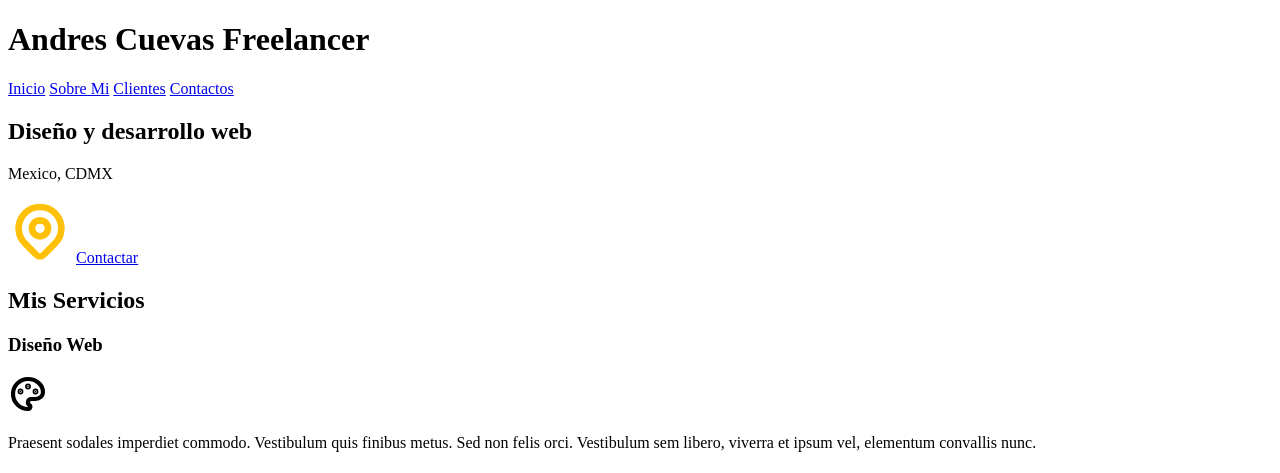
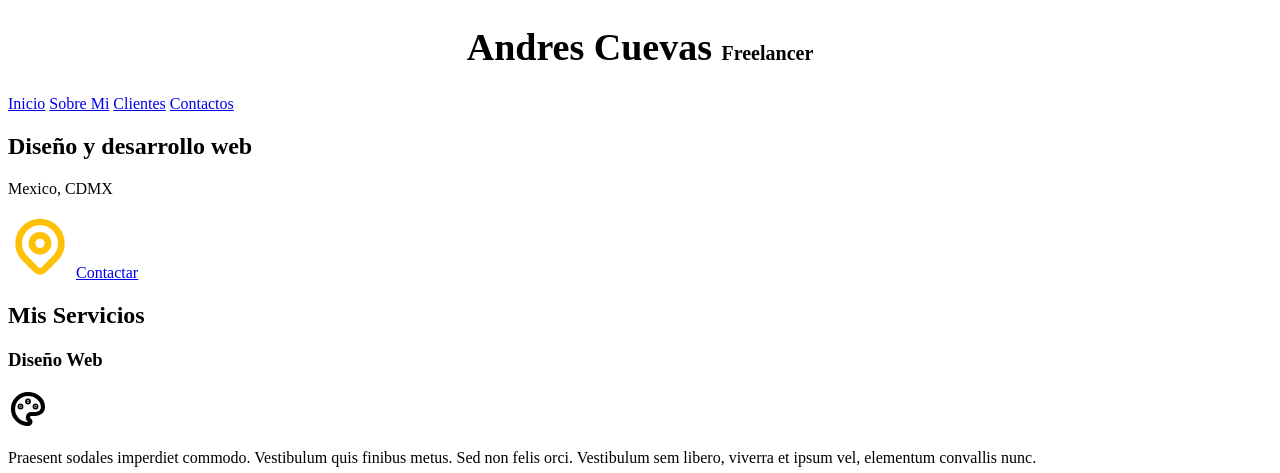
Before and after one commit to PsyACG49/freelancer, a plain HTML site: page index.html in a window 1280 px wide. Shown: the top 473 px of the page. Drawn offline with Linux system fonts and the light colour scheme.

Commit message:
iniciando estilos

```diff
--- a/index.html
+++ b/index.html
@@ -1,14 +1,18 @@
 <!DOCTYPE html>
 <html lang="en">
+
 <head>
     <meta charset="UTF-8">
     <meta http-equiv="X-UA-Compatible" content="IE=edge">
     <meta name="viewport" content="width=device-width, initial-scale=1.0">
     <title>Sitio Freelancer</title>
+    <link rel="preload" href="styles/style.css" as="style">
+    <link rel="stylesheet" href="styles/style.css">
 </head>
+
 <body>
     <header>
-        <h1>Andres Cuevas Freelancer</h1>
+        <h1>Andres Cuevas <span>Freelancer</span></h1>
     </header>
 
     <nav>
@@ -22,7 +26,8 @@
         <h2>Diseño y desarrollo web</h2>
         <p>Mexico, CDMX</p>
         <svg xmlns="http://www.w3.org/2000/svg" class="icon icon-tabler icon-tabler-map-pin" width="64" height="64"
-            viewBox="0 0 24 24" stroke-width="2.5" stroke="#FFC107" fill="none" stroke-linecap="round" stroke-linejoin="round">
+            viewBox="0 0 24 24" stroke-width="2.5" stroke="#FFC107" fill="none" stroke-linecap="round"
+            stroke-linejoin="round">
             <path stroke="none" d="M0 0h24v24H0z" fill="none" />
             <circle cx="12" cy="11" r="3" />
             <path d="M17.657 16.657l-4.243 4.243a2 2 0 0 1 -2.827 0l-4.244 -4.243a8 8 0 1 1 11.314 0z" />
@@ -44,14 +49,16 @@
                 <circle cx="12" cy="7.5" r=".5" fill="currentColor" />
                 <circle cx="16.5" cy="10.5" r=".5" fill="currentColor" />
             </svg>
-            <p>Praesent sodales imperdiet commodo. Vestibulum quis finibus metus. Sed non felis orci. Vestibulum sem libero,
+            <p>Praesent sodales imperdiet commodo. Vestibulum quis finibus metus. Sed non felis orci. Vestibulum sem
+                libero,
                 viverra et ipsum vel, elementum convallis nunc.</p>
         </section>
 
         <section>
             <h3>Aplicaciones Moviles</h3>
-            <svg xmlns="http://www.w3.org/2000/svg" class="icon icon-tabler icon-tabler-brand-android" width="40" height="40"
-                viewBox="0 0 24 24" stroke-width="2.5" stroke="#000000" fill="none" stroke-linecap="round" stroke-linejoin="round">
+            <svg xmlns="http://www.w3.org/2000/svg" class="icon icon-tabler icon-tabler-brand-android" width="40"
+                height="40" viewBox="0 0 24 24" stroke-width="2.5" stroke="#000000" fill="none" stroke-linecap="round"
+                stroke-linejoin="round">
                 <path stroke="none" d="M0 0h24v24H0z" fill="none" />
                 <line x1="4" y1="10" x2="4" y2="16" />
                 <line x1="20" y1="10" x2="20" y2="16" />
@@ -61,20 +68,22 @@
                 <line x1="9" y1="18" x2="9" y2="21" />
                 <line x1="15" y1="18" x2="15" y2="21" />
             </svg>
-            <svg xmlns="http://www.w3.org/2000/svg" class="icon icon-tabler icon-tabler-brand-apple" width="40" height="40"
-                viewBox="0 0 24 24" stroke-width="2.5" stroke="#000000" fill="none" stroke-linecap="round" stroke-linejoin="round">
+            <svg xmlns="http://www.w3.org/2000/svg" class="icon icon-tabler icon-tabler-brand-apple" width="40"
+                height="40" viewBox="0 0 24 24" stroke-width="2.5" stroke="#000000" fill="none" stroke-linecap="round"
+                stroke-linejoin="round">
                 <path stroke="none" d="M0 0h24v24H0z" fill="none" />
                 <path
                     d="M9 7c-3 0 -4 3 -4 5.5c0 3 2 7.5 4 7.5c1.088 -.046 1.679 -.5 3 -.5c1.312 0 1.5 .5 3 .5s4 -3 4 -5c-.028 -.01 -2.472 -.403 -2.5 -3c-.019 -2.17 2.416 -2.954 2.5 -3c-1.023 -1.492 -2.951 -1.963 -3.5 -2c-1.433 -.111 -2.83 1 -3.5 1c-.68 0 -1.9 -1 -3 -1z" />
                 <path d="M12 4a2 2 0 0 0 2 -2a2 2 0 0 0 -2 2" />
             </svg>
-            <p>Praesent sodales imperdiet commodo. Vestibulum quis finibus metus. Sed non felis orci. Vestibulum sem libero, viverra
+            <p>Praesent sodales imperdiet commodo. Vestibulum quis finibus metus. Sed non felis orci. Vestibulum sem
+                libero, viverra
                 et ipsum vel, elementum convallis nunc.</p>
         </section>
         <section>
             <h3>E-Commerce</h3>
-                <svg xmlns="http://www.w3.org/2000/svg" class="icon icon-tabler icon-tabler-credit-card" width="40" height="40"
-                    viewBox="0 0 24 24" stroke-width="2.5" stroke="#000000" fill="none" stroke-linecap="round"
+            <svg xmlns="http://www.w3.org/2000/svg" class="icon icon-tabler icon-tabler-credit-card" width="40"
+                height="40" viewBox="0 0 24 24" stroke-width="2.5" stroke="#000000" fill="none" stroke-linecap="round"
                 stroke-linejoin="round">
                 <path stroke="none" d="M0 0h24v24H0z" fill="none" />
                 <rect x="3" y="5" width="18" height="14" rx="3" />
@@ -82,7 +91,8 @@
                 <line x1="7" y1="15" x2="7.01" y2="15" />
                 <line x1="11" y1="15" x2="13" y2="15" />
             </svg>
-                <p>Praesent sodales imperdiet commodo. Vestibulum quis finibus metus. Sed non felis orci. Vestibulum sem libero,
+            <p>Praesent sodales imperdiet commodo. Vestibulum quis finibus metus. Sed non felis orci. Vestibulum sem
+                libero,
                 viverra
                 et ipsum vel, elementum convallis nunc.</p>
         </section>
@@ -124,4 +134,5 @@
 
     <p>Derechos reservados Andres Cuevas</p>
 </body>
+
 </html>
--- /dev/null
+++ b/styles/style.css
@@ -0,0 +1,15 @@
+html{
+    font-size: 62.5%;
+}
+body{
+    font-size: 16px;
+}
+
+h1{
+    text-align: center;
+    font-size: 3.8rem;
+}
+
+span{
+    font-size: 2rem;
+}
```
Lines whose indentation alone changed are shown as unchanged.
